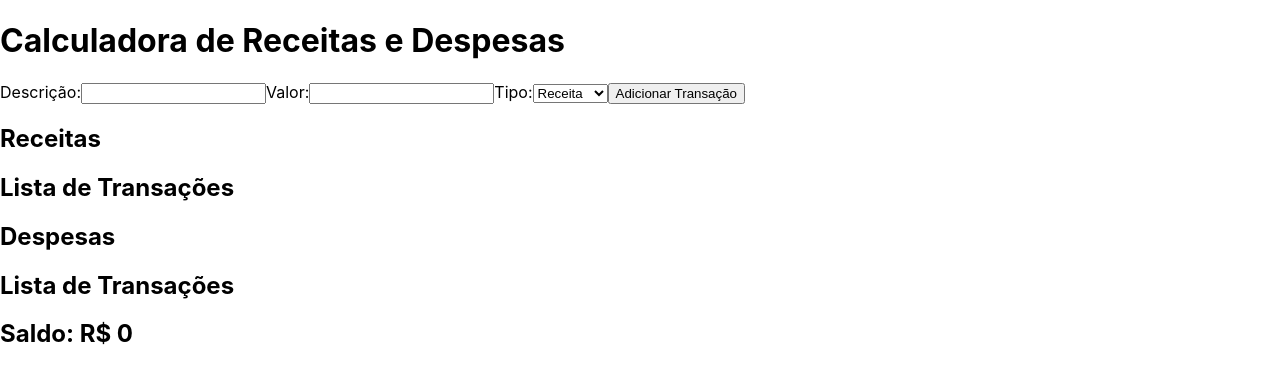
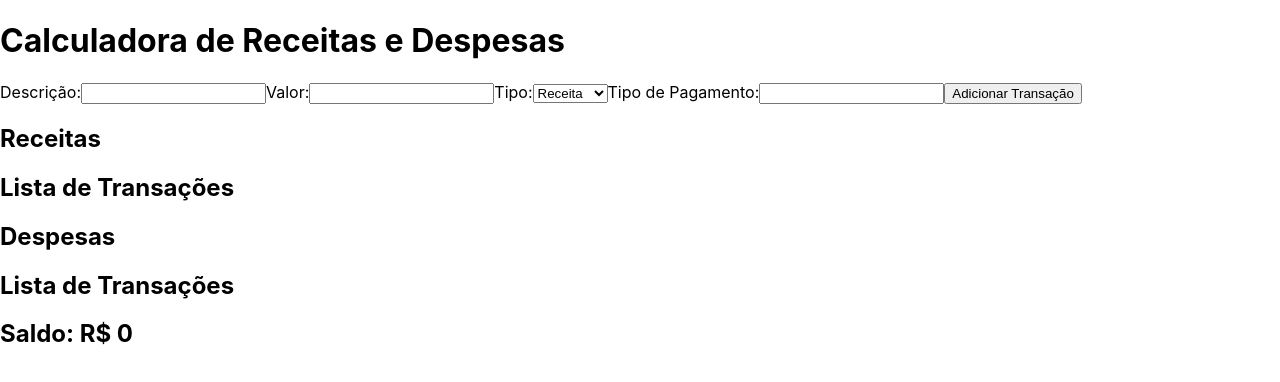
Before and after one commit to VitorHmaia/calculadora_receita_despesa, a React (Create React App) app in the folder receitas-despesas/: page / in a window 1280 px wide. Shown: the top 382 px of the page. Built offline with nearby package versions, Linux system fonts and the light colour scheme.

Commit message:
feat: field to describe the payment method

```diff
--- a/receitas-despesas/src/components/InputForm/InputForm.js
+++ b/receitas-despesas/src/components/InputForm/InputForm.js
@@ -4,13 +4,14 @@ const InputForm = ({ addTransaction }) => {
     const [description, setDescription] = useState('');
     const [amount, setAmount] = useState('');
     const [type, setType] = useState('income'); // 'income' for receita, 'expense' for despesa
+    const [paymentType, setPaymentType] = useState(''); // Novo campo para o tipo de pagamento
 
     const handleSubmit = (e) => {
       e.preventDefault();
 
       // Validar entrada
-      if (description.trim() === '' || isNaN(amount)) {
-        alert('Por favor, insira uma descrição e um valor válido.');
+      if (description.trim() === '' || isNaN(amount) || paymentType.trim() === '') {
+        alert('Por favor, preencha todos os campos corretamente.');
         return;
       }
 
@@ -19,6 +20,7 @@ const InputForm = ({ addTransaction }) => {
         id: new Date().getTime(),
         description,
         amount: type === 'income' ? +amount : -amount,
+        paymentType,
       };
 
       addTransaction(newTransaction);
@@ -26,6 +28,7 @@ const InputForm = ({ addTransaction }) => {
       // Limpar campos
       setDescription('');
       setAmount('');
+      setPaymentType('');
     };
 
     return (
@@ -53,6 +56,14 @@ const InputForm = ({ addTransaction }) => {
             <option value="expense">Despesa</option>
           </select>
         </label>
+        <label>
+          Tipo de Pagamento:
+          <input
+            type="text"
+            value={paymentType}
+            onChange={(e) => setPaymentType(e.target.value)}
+          />
+        </label>
         <button type="submit">Adicionar Transação</button>
       </form>
     );
```
